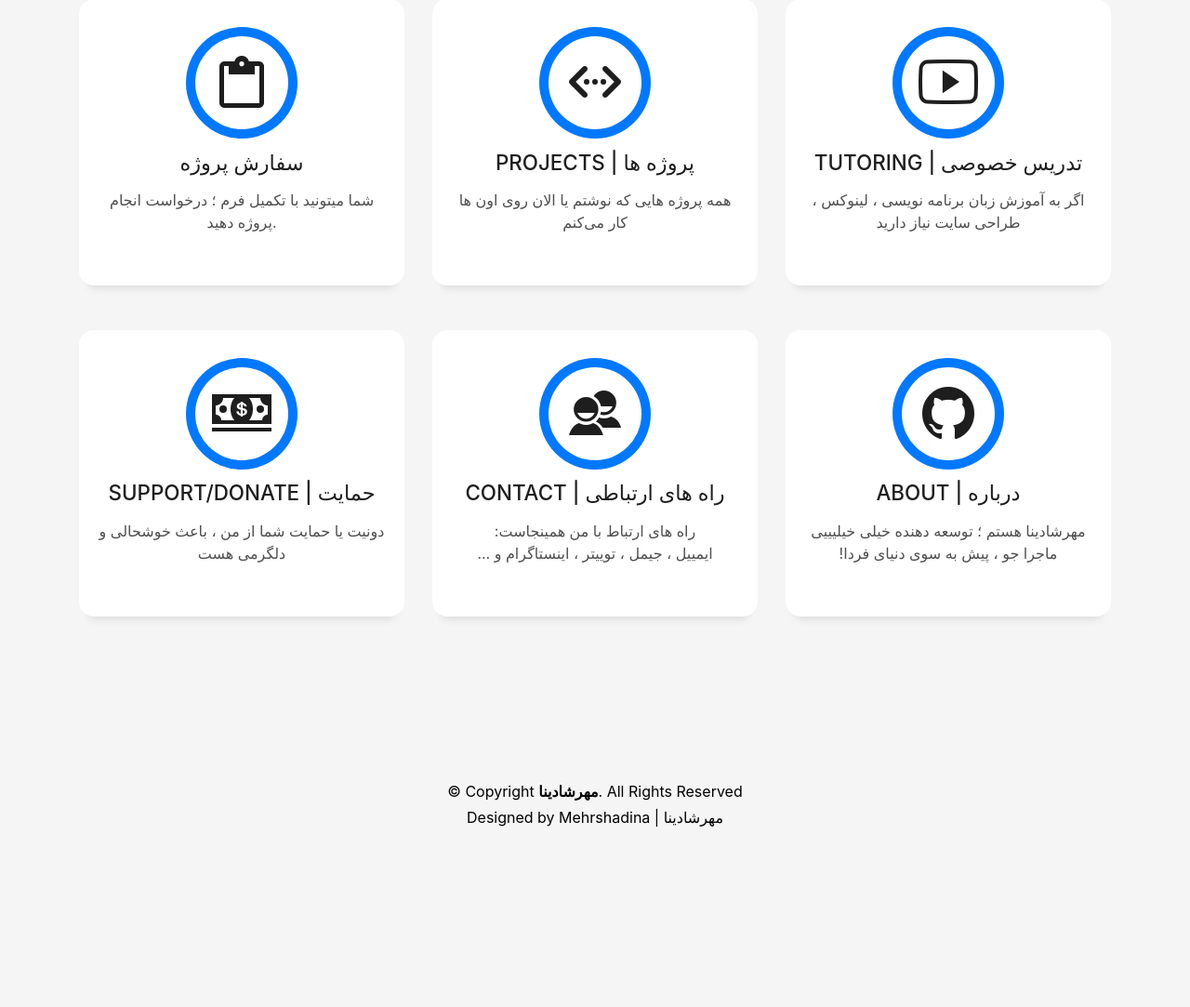
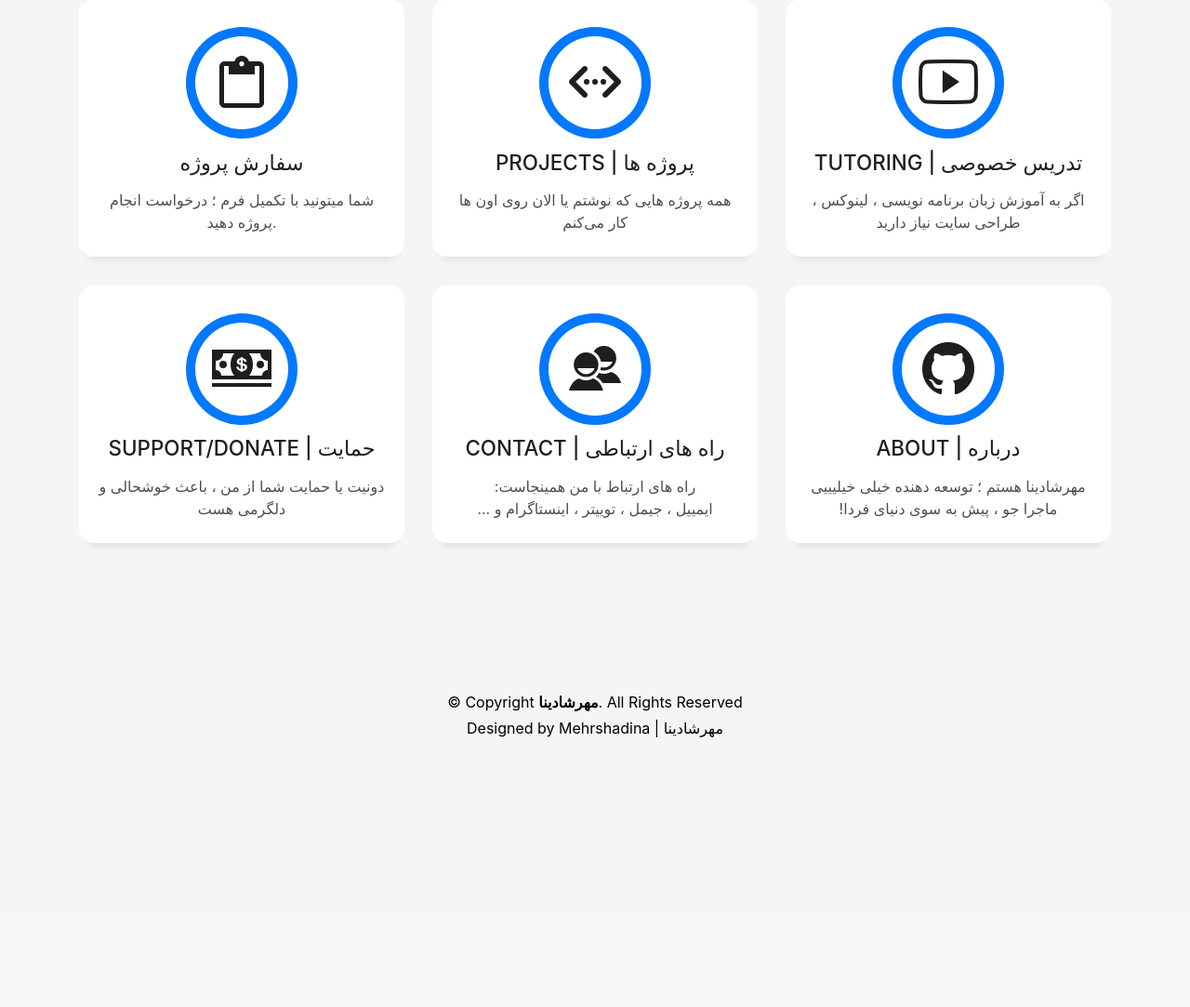
Before and after one commit to mehrshadina/mehrshadina-website, a Django app: page / in a window 1280 px wide. Shown: the part 804-1887 px from the top of the page at 93% size. After the commit the page ends 1597 px from the top, so only its background shows below. Run offline with Django 4.2, Linux system fonts and the light colour scheme; some libraries are stand-ins or nearby versions; some web fonts are replaced.

Commit message:
index.html services grids fixed.

```diff
--- a/web/static/css/style.css
+++ b/web/static/css/style.css
@@ -727,11 +727,16 @@ a:hover {
     opacity: .9;
 }
 
+
 .service-box {
+  height: 90%; /* ارتفاع 100% */
+  display: flex;
+  flex-direction: column;
+  justify-content: space-between;
   background-color: #fff;
   padding: 2.5rem 1.3rem;
   border-radius: 1rem;
-  margin-bottom: 3rem;
+  /*margin-bottom: 3rem;*/
 }
 
 .service-box:hover .ico-circle {
--- a/web/templates/index.html
+++ b/web/templates/index.html
@@ -72,7 +72,7 @@
         </div>
       </div>
       <div class="row">
-        <div class="col">
+        <div class="col-6 col-sm-4">
           <div class="service-box">
             <div class="service-ico">
               <span class="ico-circle"><i class="ion-android-clipboard"></i></span>
@@ -85,7 +85,7 @@
             </div>
           </div>
         </div>
-        <div class="col">
+        <div class="col-6 col-sm-4">
           <div class="service-box">
             <div class="service-ico">
               <span class="ico-circle"><i class="ion-code-working"></i></span>
@@ -99,7 +99,7 @@
             </div>
           </div>
         </div>
-        <div class="col">
+        <div class="col-6 col-sm-4">
           <div class="service-box">
             <div class="service-ico">
               <span class="ico-circle"><i class="ion-social-youtube-outline"></i></span>
@@ -112,8 +112,8 @@
             </div>
           </div>
         </div>
-        <div class="w-100 d-none d-md-block"></div>
-        <div class="col">
+        <!--div class="w-100 d-none d-md-block"></div-->
+        <div class="col-6 col-sm-4">
           <div class="service-box">
             <div class="service-ico">
               <span class="ico-circle"><i class="ion-cash"></i></span>
@@ -127,7 +127,7 @@
             </div>
           </div>
         </div>
-        <div class="col">
+        <div class="col-6 col-sm-4">
           <div class="service-box">
             <div class="service-ico">
               <span class="ico-circle"><i class="ion-android-contacts"></i></span>
@@ -141,7 +141,7 @@
             </div>
           </div>
         </div>
-        <div class="col">
+        <div class="col-6 col-sm-4">
           <div class="service-box">
             <div class="service-ico">
               <span class="ico-circle"><i class="ion-social-github"></i></span>
```
